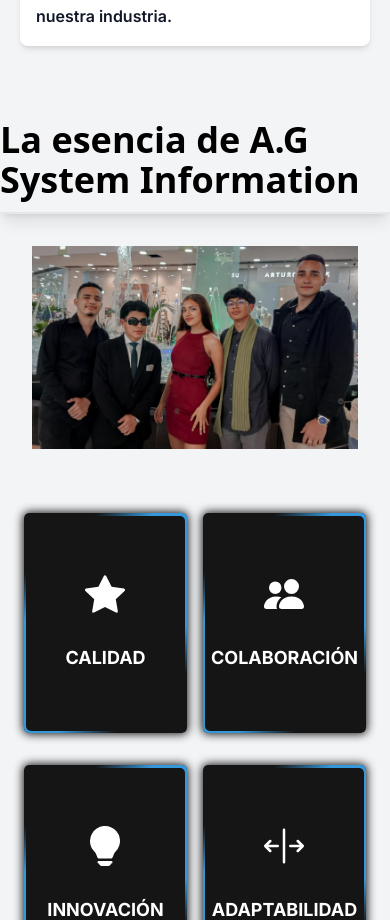
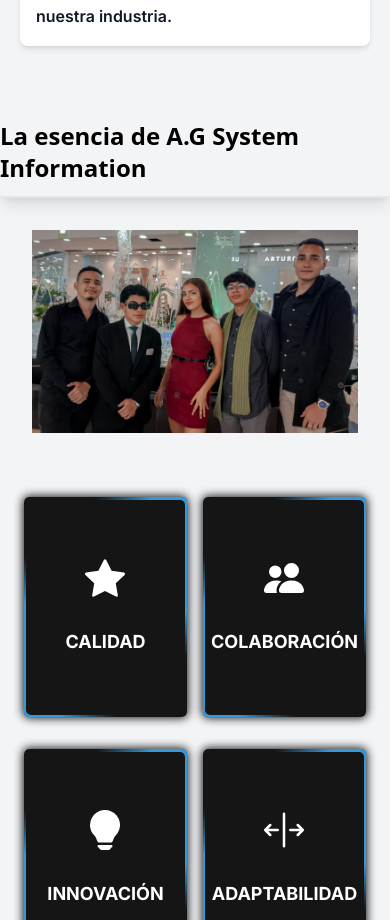
Before and after one commit to Karen908/web_site_ag_system, a Next.js app: page / in a window 390 px wide. Shown: the part 5388-6308 px from the top of the page. Built offline with nearby package versions, Linux system fonts and the light colour scheme.

Commit message:
Add:Agrego responsive a el titulo de: "La esencia de A.G System Information"

```diff
--- a/src/app/Components/Esencia/Card.jsx
+++ b/src/app/Components/Esencia/Card.jsx
@@ -17,7 +17,7 @@ const Card = ({ icon, title, number, description }) => {
             <h1 className="text-white font-bold bg-blue-500 p-2 text-sm md:text-base text-center lg:text-lg xl:text-lg">
               {number}. {title}
             </h1>
-            <p className="text-sm md:text-base lg:text-lg xl:text-lg p-4">
+            <p className="text-sm md:text-base  lg:text-lg xl:text-lg p-4">
               {description}
             </p>
           </div>
--- a/src/app/page.jsx
+++ b/src/app/page.jsx
@@ -38,7 +38,7 @@ function Home() {
       </div>
       <div>
         <div className="flex-1 flex  justify-center shadow-lg pb-3 border-b-2  dark:border-blue-500">
-          <h1 className="text-4xl text-black dark:text-white font-bold font-sans  transition-transform duration-500 transform hover:scale-110 mt-8">
+          <h1 className="text-2xl md:text-3xl lg:text-4xl xl:text-5xl text-black dark:text-white font-bold font-sans  transition-transform duration-500 transform hover:scale-110 mt-8">
           La esencia de A.G System Information
           </h1>
         </div>
```
